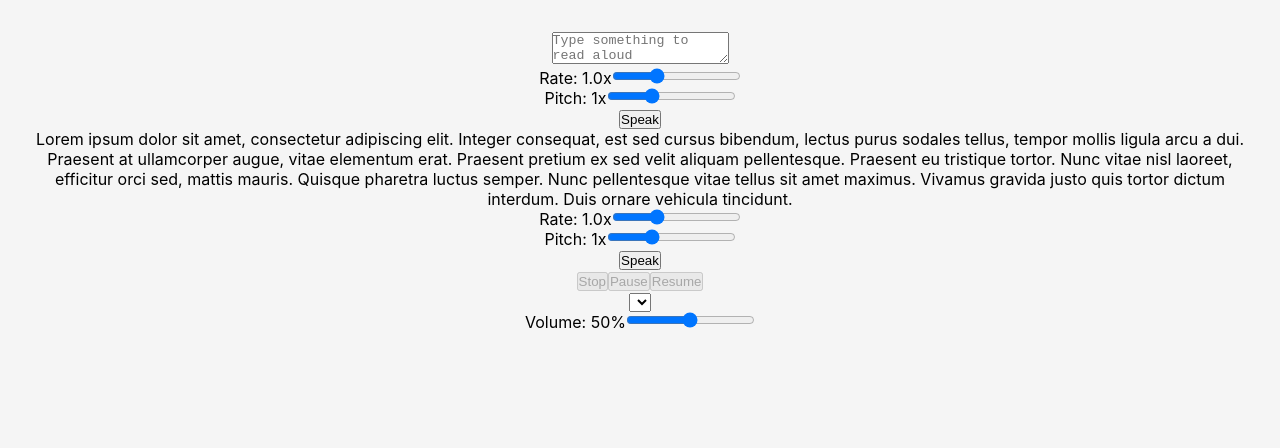
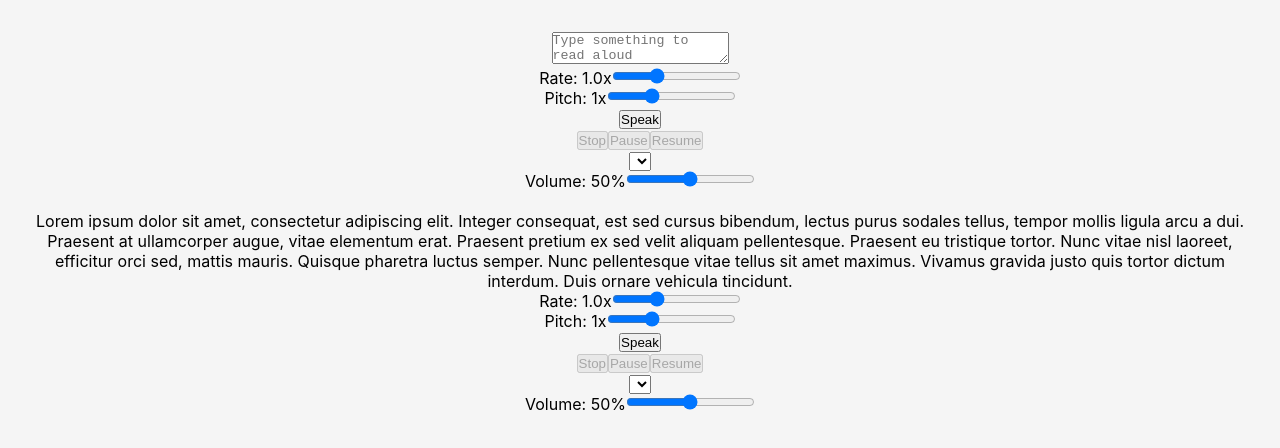
Before and after one commit to Tkeinon/text-to-speech, a React (Vite) app: page / in a window 1280 px wide. Shown: the top 448 px of the page. Built offline with nearby package versions, Linux system fonts and the light colour scheme.

Commit message:
Add all TextToSpeech components for textarea too

```diff
--- a/src/App.tsx
+++ b/src/App.tsx
@@ -14,10 +14,14 @@ function App() {
             placeholder="Type something to read aloud"
         />
         <TextToSpeech targetRef={textRef}>
-            <TextToSpeech.RateController />
+        <TextToSpeech.RateController />
             <TextToSpeech.PitchController />
             <TextToSpeech.Speak />
+            <TextToSpeech.Controls />
+            <TextToSpeech.VoiceController />
+            <TextToSpeech.VolumeController />
         </TextToSpeech>
+        <br />
         <p ref={paragraphRef as React.RefObject<HTMLParagraphElement>}>
         Lorem ipsum dolor sit amet, consectetur adipiscing elit. Integer consequat, est sed cursus bibendum, lectus purus sodales tellus,
         tempor mollis ligula arcu a dui. Praesent at ullamcorper augue, vitae elementum erat. Praesent pretium ex sed velit aliquam pellentesque.
```
